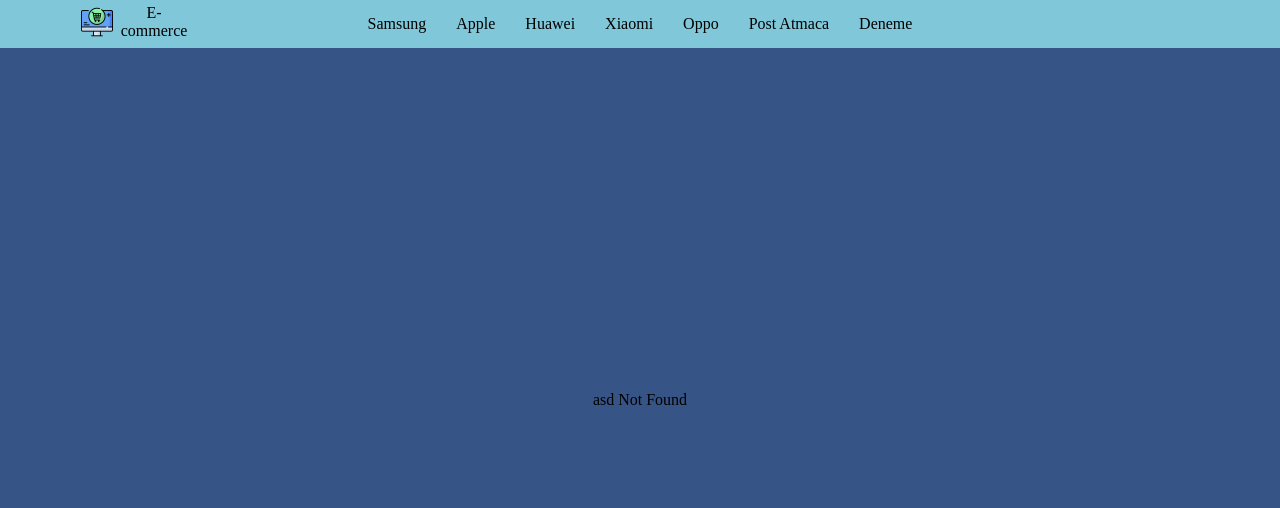
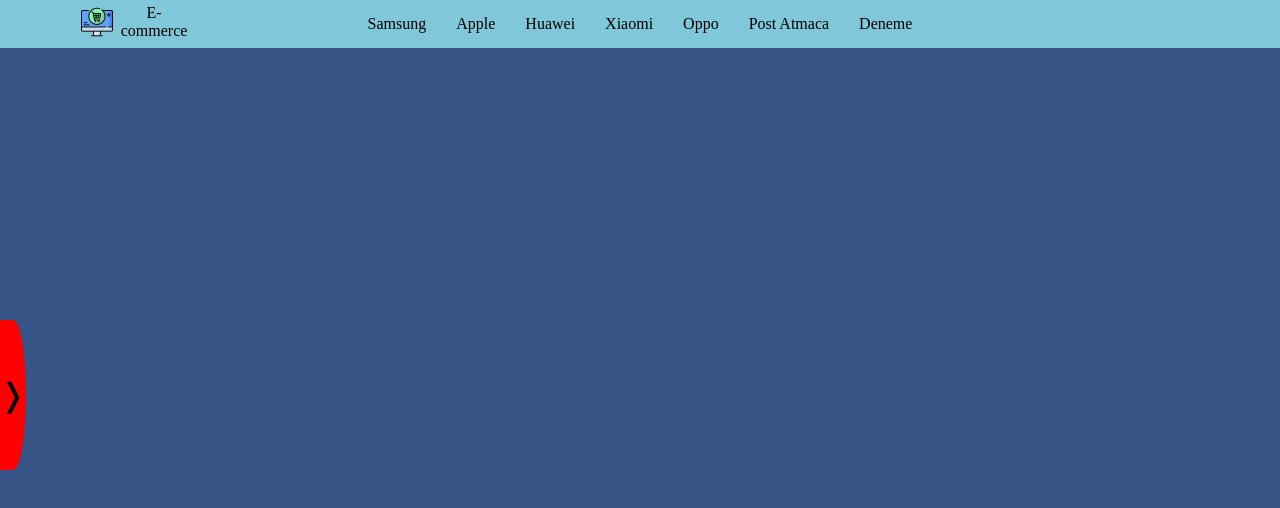
Before and after one commit to MuratOzte/Fullstack-E-Commerce-Website, a Next.js app: page /asd in a window 1280 px wide. Before the commit this address had no page. Shown: the top 508 px of the page. Built offline with nearby package versions, Linux system fonts and the light colour scheme.

Commit message:
old filter deleted new filter drawer added

```diff
--- a/src/app/[category]/page.tsx
+++ b/src/app/[category]/page.tsx
@@ -15,6 +15,7 @@ import Logo from '@/assets/logo.png';
 import Filter from '@/components/filter/filter';
 import LoadingPage from '@/components/layout/loading';
 import Products from '@/components/product/Products';
+import FilterDrawer from '@/components/filter/FilterDrawer';
 
 const CategoryPage: React.FC<{ params: { category: string | null } }> = ({
     params,
@@ -71,14 +72,12 @@ const CategoryPage: React.FC<{ params: { category: string | null } }> = ({
                 {data.length == 0 ? (
                     <LoadingPage />
                 ) : (
-                    <>
-                        <Grid sx={filterGridStyles} item xs={3}>
-                            <Filter />
-                        </Grid>
-                        <Grid sx={productGridStyles} item xs={9}>
-                            <Products />
-                        </Grid>
-                    </>
+                    <div
+                        id="selam"
+                    >
+                        <FilterDrawer />
+                        <Products />
+                    </div>
                 )}
             </Grid>
         </>
@@ -108,10 +107,15 @@ const filterGridStyles: React.CSSProperties = {
 };
 
 const productGridStyles: React.CSSProperties = {
+    width: '100%',
     height: '100%',
-    marginLeft: '30%',
-    marginRight: '2%',
     marginTop: '5%',
+    marginLeft: '25%',
+    display: 'flex',
+    justifyContent: 'center',
+    flexWrap: 'wrap',
+    gap: '2%',
+    transition: 'all 0.3s ease',
 };
 
 export default CategoryPage;
--- /dev/null
+++ b/src/app/asd/page.tsx
@@ -0,0 +1,7 @@
+import FilterDrawer from '@/components/filter/FilterDrawer';
+
+const asd = () => {
+    return <FilterDrawer />;
+};
+
+export default asd;
--- a/src/app/globals.css
+++ b/src/app/globals.css
@@ -7,7 +7,6 @@
 html,
 body {
     max-width: 100vw;
-    overflow-x: hidden;
 }
 
 main {
--- /dev/null
+++ b/src/components/filter/FilterDrawer.tsx
@@ -0,0 +1,61 @@
+'use client';
+import { Drawer } from '@mui/material';
+import { useState } from 'react';
+import { motion } from 'framer-motion';
+import Filter from './filter';
+
+const FilterDrawer = () => {
+    const [open, setOpen] = useState(false);
+
+    const handleOpen = () => {
+        setOpen(true);
+    };
+
+    const handleClose = () => {
+        setOpen(false);
+    };
+
+    return (
+        <div>
+            <motion.div
+                animate={{ x: open ? 260 : 0 }}
+                transition={{ bounce: 0, duration: open ? 0.18 : 0.2 }}
+                style={{
+                    position: 'absolute',
+                    display: 'flex',
+                    justifyContent: 'center',
+                    fontSize: '2rem',
+                    borderTopRightRadius: '50%',
+                    borderBottomRightRadius: '50%',
+                    backgroundColor: 'red',
+                    left: '0',
+                    top: '40%',
+                    width: '2%',
+                    height: 150,
+                    textAlign: 'center',
+                    alignItems: 'center',
+                }}
+                onClick={handleOpen}
+                dangerouslySetInnerHTML={{
+                    __html: !open ? '&#x276D;' : '&#x276C;',
+                }}
+            />
+
+            <Drawer
+                anchor="left"
+                open={open}
+                onClose={handleClose}
+                ModalProps={{
+                    keepMounted: true,
+                    BackdropProps: {
+                        style: { backgroundColor: 'transparent' },
+                    },
+                }}
+            >
+                <Filter />
+            </Drawer>
+        </div>
+    );
+};
+
+export default FilterDrawer;
--- a/src/components/product/Products.tsx
+++ b/src/components/product/Products.tsx
@@ -8,7 +8,11 @@ const Products = () => {
     const products = useSelector((state: RootState) => state.products.data);
 
     return (
-        <Grid container spacing={2} sx={{ height: '100%' }}>
+        <Grid
+            container
+            spacing={2}
+            sx={{ justifyContent: 'center', marginTop: '5%' }}
+        >
             {products.map((e) => (
                 <Card key={e.id} data={e} />
             ))}
--- a/src/components/product/card.tsx
+++ b/src/components/product/card.tsx
@@ -2,8 +2,6 @@ import { Grid, Rating } from '@mui/material';
 import { motion } from 'framer-motion';
 import Image from 'next/image';
 import React, { useState } from 'react';
-
-//components
 
 interface CardProps {
     id: number;
@@ -35,7 +33,7 @@ const Card: React.FC<{ data: CardProps }> = ({ data }) => {
                 onMouseOut={handleMouseOut}
             >
                 <Image
-                    layout='responsive'
+                    layout="responsive"
                     width={240}
                     height={240}
                     alt={data.name}
```
Also changed, not shown: src/components/filter/filter.tsx (line endings or trailing spaces).
